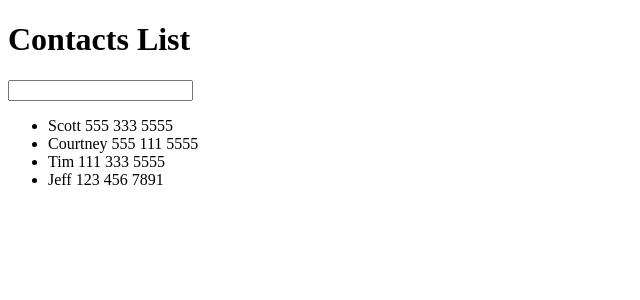
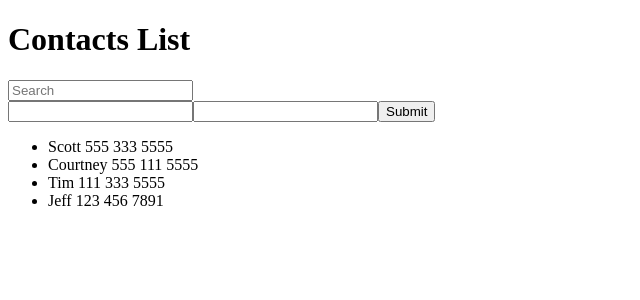
Before and after one commit to RandomAnomaly/react-for-everyone-tutorial-2, a React app: page / in a window 1280 px wide. Shown: the top 300 px of the page, without its empty margins (0-640 px from the left). Built offline with nearby package versions, Linux system fonts and the light colour scheme.

Commit message:
Completed lesson 15

```diff
--- a/src/contactsList.js
+++ b/src/contactsList.js
@@ -3,10 +3,11 @@ import Contact from './contact';
 
 class ContactsList extends React.Component {
 
-	constructor() {
-		super();
+	constructor(props) {
+		super(props);
 		this.state = {
-			search: ''
+			search: '',
+			contacts: props.contacts
 		};
 	}
 
@@ -14,9 +15,23 @@ class ContactsList extends React.Component {
 		this.setState({search: event.target.value.substring(0, 20)});
 	}
 
+	addContact(event) {
+		event.preventDefault();
+		let name = this.refs.name.value;
+		let phone = this.refs.phone.value;
+		let id = Math.floor((Math.random() * 100) + 1);
+
+		this.setState({
+			contacts: this.state.contacts.concat({id, name, phone})
+		})
+
+		this.refs.name.value = '';
+		this.refs.phone.value = '';
+	}
+
 	render(){
 
-		let filteredContacts = this.props.contacts.filter(
+		let filteredContacts = this.state.contacts.filter(
 			(contact) => {
 				return contact.name.toLowerCase().indexOf(this.state.search.toLowerCase()) !== -1;
 			}
@@ -25,8 +40,14 @@ class ContactsList extends React.Component {
 		return (
 			<div>
 				<input type="text"
+					placeholder="Search"
 					value={this.state.search}
 					onChange={this.updateSearch.bind(this)} />
+					<form onSubmit={this.addContact.bind(this)}>
+						<input type="text" ref="name" />
+						<input type="text" ref="phone" />
+						<button type="submit">Submit</button>
+					</form>
 				<ul>
 					{
 						filteredContacts.map((contact) => {
```
